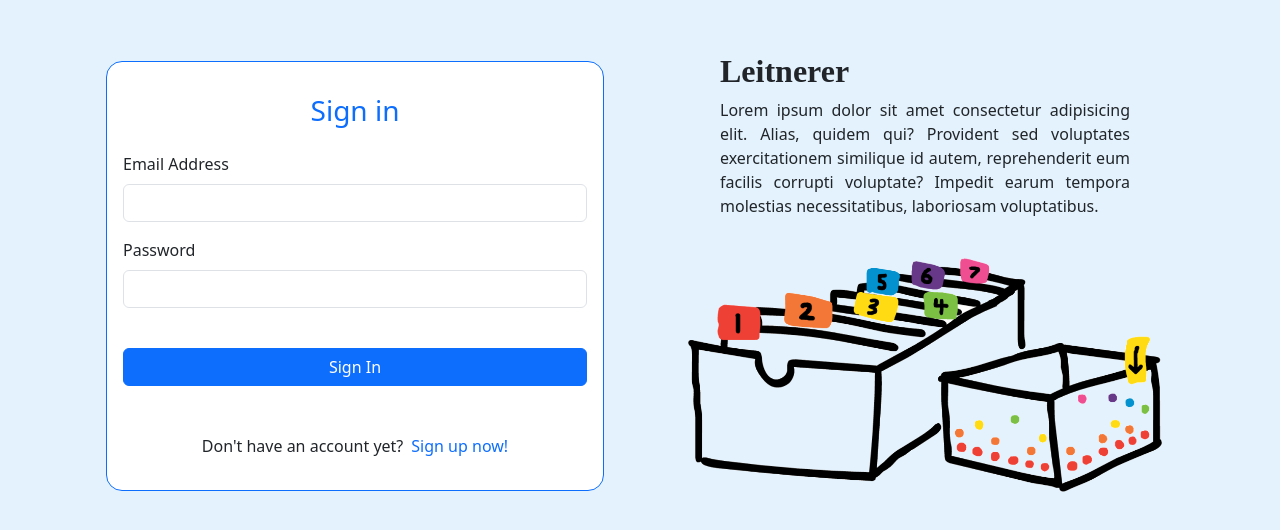
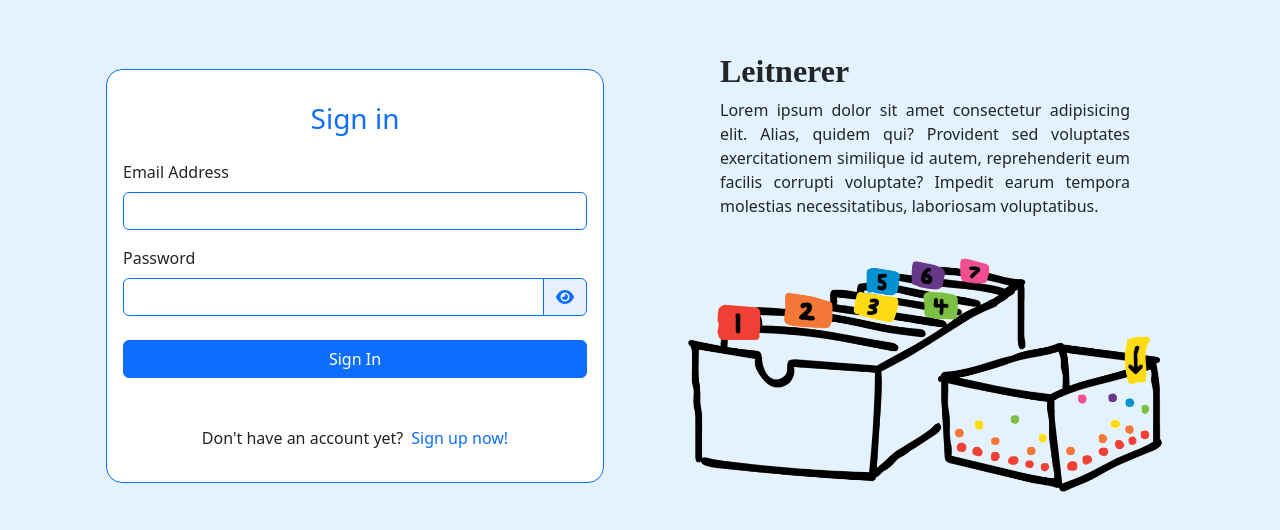
Before and after one commit to b-khajehmiri/Leitnerer, a React (Create React App) app: page / in a window 1280 px wide. Shown: the part 124-654 px from the top of the page. Built offline with nearby package versions, Linux system fonts and the light colour scheme; no server answers; a web font is replaced by a local one.

Commit message:
Password show icon added to sign in

```diff
--- a/src/components/SignIn.jsx
+++ b/src/components/SignIn.jsx
@@ -10,6 +10,7 @@ const SignIn = () => {
   const [error, setError] = useState("");
   const navigate = useNavigate();
   const { signIn } = UserAuth();
+  const [hiddenPass, setHiddenPass] = useState(true);
 
   const handleSubmit = async (e) => {
     e.preventDefault();
@@ -55,18 +56,24 @@ const SignIn = () => {
                 <input
                   id="email"
                   type="email"
-                  className="form-control mb-3"
+                  className="form-control mb-3 border-primary"
                   onChange={(e) => setEmail(e.target.value)}
                 />
                 <label htmlFor="password" className="form-label">
                   Password
                 </label>
-                <input
-                  id="password"
-                  type="password"
-                  className="form-control mb-3"
-                  onChange={(e) => setPassword(e.target.value)}
-                />
+                <div className="input-group">
+                  <input
+                    id="password"
+                    type={hiddenPass ? "password" : "text"}
+                    className="form-control border-primary"
+                    onChange={(e) => setPassword(e.target.value)}
+                  />
+                  <i
+                    className={`fa-solid fa-eye input-group-text d-flex text-primary border-primary ${design.passwordIcon}`}
+                    onClick={() => setHiddenPass(!hiddenPass)}
+                  ></i>
+                </div>
                 <button className="btn w-100 btn-primary mt-4 mb-4">
                   Sign In
                 </button>
--- a/src/components/signIn.module.scss
+++ b/src/components/signIn.module.scss
@@ -1,3 +1,5 @@
+@import "../utils/colors.scss";
+
 .signInForm {
   min-height: 50vh;
   max-width: 500px;
@@ -25,3 +27,10 @@
     padding: 0 2rem;
   }
 }
+
+.passwordIcon {
+  background-color: $inputBlue;
+  &:hover {
+    cursor: pointer;
+  }
+}
--- a/src/utils/colors.scss
+++ b/src/utils/colors.scss
@@ -1 +1,4 @@
 $backGroundBlue: #e3f2fd;
+$inputBlue: #e8f0fe;
+$primary: #0D6EFD;
+$whiteColor: #ffffff;
```
